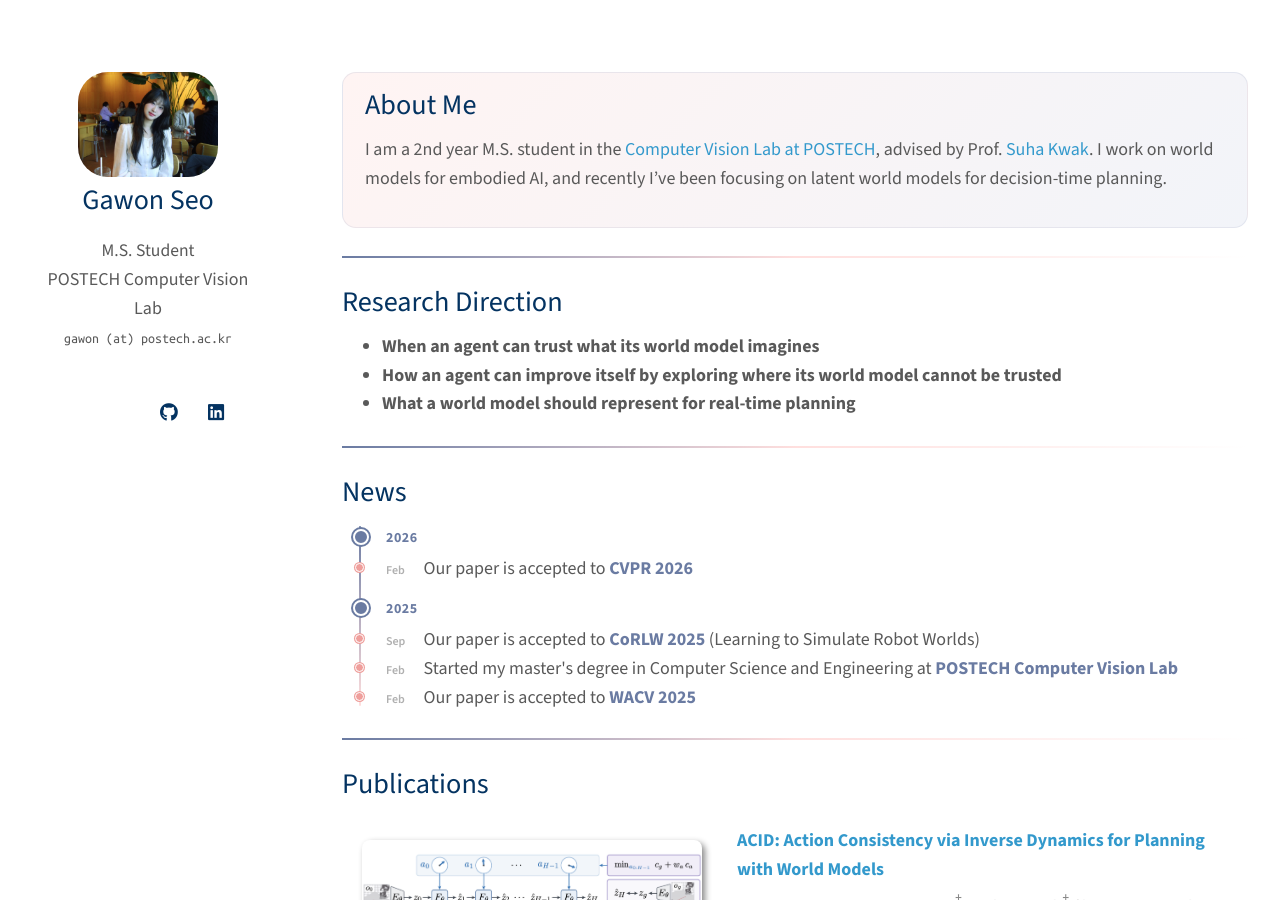
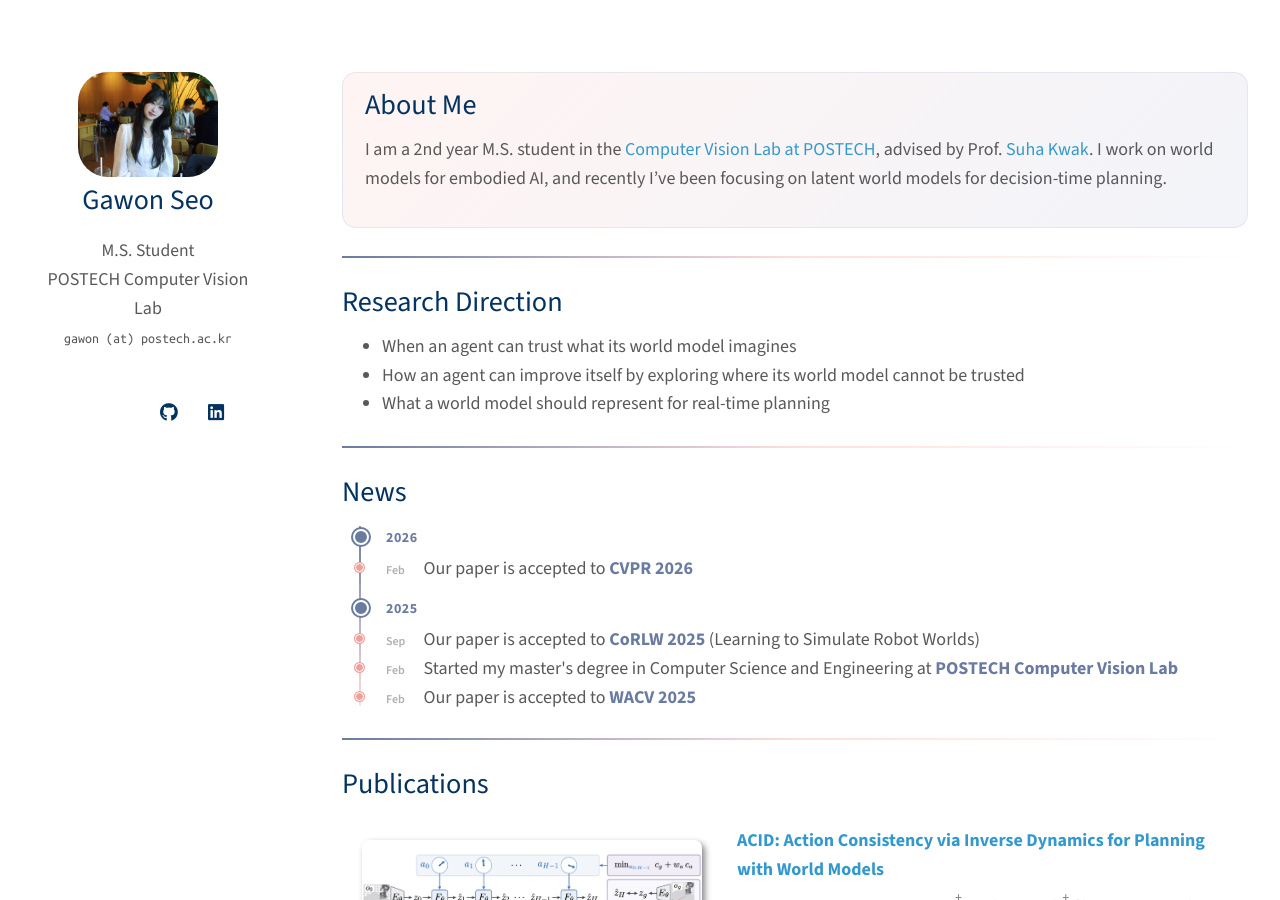
Before and after one commit to gawon1224/gawon1224.github.io, a Jekyll site: the page built from index.md, in a window 1280 px wide and 900 px high. Built offline with Jekyll 4.4.1, drawn with Linux system fonts in a browser that asks for light colours; a style sheet for code colours, icons or effects is not loaded.

Commit message:
Set the research questions in regular weight
Co-Authored-By: Claude Opus 5.5 <noreply@anthropic.com>

```diff
--- a/index.md
+++ b/index.md
@@ -14,9 +14,9 @@ I am a 2nd year M.S. student in the [Computer Vision Lab at POSTECH](https://cvl
 
 ## Research Direction
 
-- <b>When an agent can trust what its world model imagines</b>
-- <b>How an agent can improve itself by exploring where its world model cannot be trusted</b>
-- <b>What a world model should represent for real-time planning</b>
+- When an agent can trust what its world model imagines
+- How an agent can improve itself by exploring where its world model cannot be trusted
+- What a world model should represent for real-time planning
 
 ---
 
```
